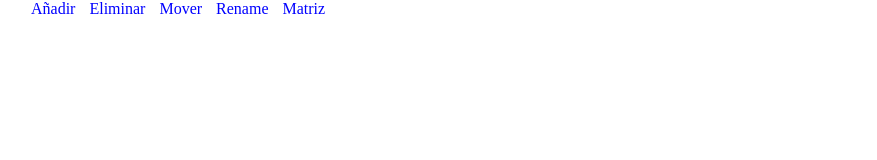
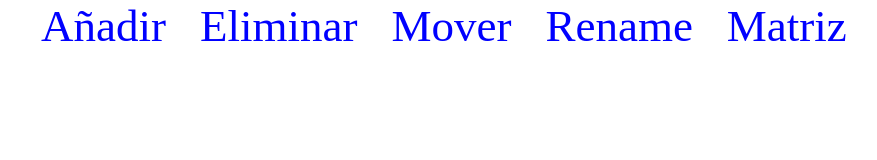
Before and after one commit to simowd/grafos, a plain HTML site: page index.html in a window 1280 px wide. Shown: the whole page, without its empty margins (14-891 px from the left). Drawn offline with Linux system fonts and the light colour scheme.

Commit message:
Adjusted button size

```diff
--- a/style.css
+++ b/style.css
@@ -10,13 +10,14 @@ canvas{
 
 #item{
     display: inline;
-    padding-left: 5px;
-    padding-right: 5px;
+    padding-left: 15px;
+    padding-right: 15px;
     margin: 0 auto;
 }
 a{
     text-decoration: none;
     color: blue;
+    font-size: 45px;
 }
 #titulo{
     margin: 0 auto;
```
